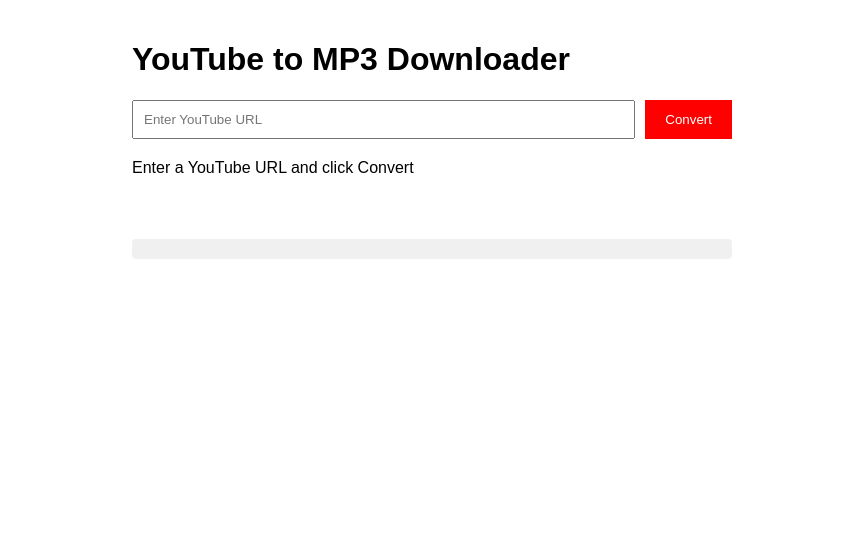
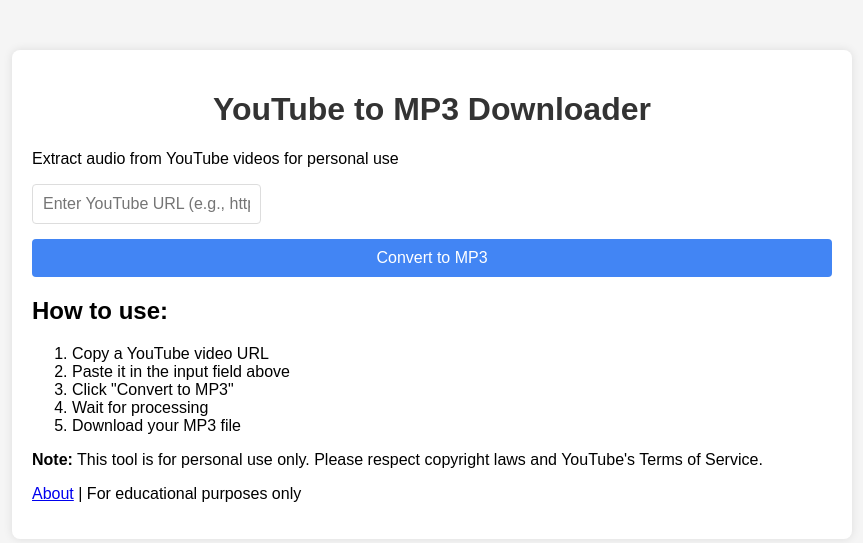
Before and after one commit to khalilkhan78611/youtube-mp3, a Flask app: page / in a window 1280 px wide. Shown: the top 543 px of the page, without its empty margins (208-1071 px from the left). Run offline with Flask 3, Linux system fonts and the light colour scheme.

Commit message:
Update index.html

```diff
--- a/templates/index.html
+++ b/templates/index.html
@@ -4,148 +4,55 @@
     <meta charset="UTF-8">
     <meta name="viewport" content="width=device-width, initial-scale=1.0">
     <title>YouTube to MP3 Downloader</title>
-    <style>
-        body {
-            font-family: Arial, sans-serif;
-            max-width: 600px;
-            margin: 0 auto;
-            padding: 20px;
-        }
-        #download-form {
-            display: flex;
-            gap: 10px;
-            margin-bottom: 20px;
-        }
-        #youtube_url {
-            flex: 1;
-            padding: 10px;
-        }
-        button {
-            padding: 10px 20px;
-            background: #ff0000;
-            color: white;
-            border: none;
-            cursor: pointer;
-        }
-        #status {
-            margin: 20px 0;
-            min-height: 60px;
-        }
-        #download-link {
-            display: none;
-            margin-top: 20px;
-            padding: 10px;
-            background: #4CAF50;
-            color: white;
-            text-decoration: none;
-            border-radius: 4px;
-        }
-        .progress-container {
-            margin: 10px 0;
-            height: 20px;
-            background: #f0f0f0;
-            border-radius: 4px;
-            overflow: hidden;
-        }
-        .progress-bar {
-            height: 100%;
-            background: #4CAF50;
-            width: 0%;
-            transition: width 0.3s;
-        }
-    </style>
+    <link rel="stylesheet" href="{{ url_for('static', filename='style.css') }}">
 </head>
 <body>
-    <h1>YouTube to MP3 Downloader</h1>
-    <form id="download-form">
-        <input type="text" id="youtube_url" placeholder="Enter YouTube URL" required>
-        <button type="submit">Convert</button>
-    </form>
+    <div class="container">
+        <header>
+            <h1>YouTube to MP3 Downloader</h1>
+            <p class="subtitle">Extract audio from YouTube videos for personal use</p>
+        </header>
 
-    <div id="status">Enter a YouTube URL and click Convert</div>
-    <div class="progress-container">
-        <div class="progress-bar" id="progress-bar"></div>
+        <main>
+            <div class="form-container">
+                <form method="POST" action="/">
+                    <div class="input-group">
+                        <input
+                            type="text"
+                            name="youtube_url"
+                            placeholder="Enter YouTube URL (e.g., https://www.youtube.com/watch?v=...)"
+                            required
+                        >
+                    </div>
+                    <button type="submit" class="download-btn">Convert to MP3</button>
+                </form>
+            </div>
+
+            {% if error %}
+            <div class="error-message">
+                {{ error }}
+            </div>
+            {% endif %}
+
+            <div class="instructions">
+                <h2>How to use:</h2>
+                <ol>
+                    <li>Copy a YouTube video URL</li>
+                    <li>Paste it in the input field above</li>
+                    <li>Click "Convert to MP3"</li>
+                    <li>Wait for processing</li>
+                    <li>Download your MP3 file</li>
+                </ol>
+            </div>
+
+            <div class="disclaimer">
+                <p><strong>Note:</strong> This tool is for personal use only. Please respect copyright laws and YouTube's Terms of Service.</p>
+            </div>
+        </main>
+
+        <footer>
+            <p><a href="{{ url_for('about') }}">About</a> | For educational purposes only</p>
+        </footer>
     </div>
-    <a id="download-link" href="#" download>Download MP3</a>
-
-    <script>
-        const form = document.getElementById('download-form');
-        const statusDiv = document.getElementById('status');
-        const progressBar = document.getElementById('progress-bar');
-        const downloadLink = document.getElementById('download-link');
-
-        form.addEventListener('submit', async (e) => {
-            e.preventDefault();
-            const url = document.getElementById('youtube_url').value.trim();
-
-            if (!url) {
-                statusDiv.textContent = 'Please enter a YouTube URL';
-                return;
-            }
-
-            // Reset UI
-            statusDiv.textContent = 'Starting conversion...';
-            progressBar.style.width = '0%';
-            downloadLink.style.display = 'none';
-
-            try {
-                const response = await fetch('/start_download', {
-                    method: 'POST',
-                    headers: { 'Content-Type': 'application/x-www-form-urlencoded' },
-                    body: `youtube_url=${encodeURIComponent(url)}`
-                });
-
-                const data = await response.json();
-
-                if (data.error) {
-                    statusDiv.textContent = `Error: ${data.error}`;
-                    return;
-                }
-
-                pollStatus(data.download_id);
-            } catch (error) {
-                statusDiv.textContent = `Error: ${error.message}`;
-                console.error('Error:', error);
-            }
-        });
-
-        async function pollStatus(downloadId) {
-            try {
-                const response = await fetch(`/check_status/${downloadId}`);
-                const data = await response.json();
-
-                if (data.status === 'completed') {
-                    // Update UI
-                    statusDiv.innerHTML = 'Conversion complete!<br>Click the download button below.';
-                    progressBar.style.width = '100%';
-
-                    // Set up download link
-                    downloadLink.href = `/download/${downloadId}`;
-                    downloadLink.download = data.download_filename || 'download.mp3';
-                    downloadLink.textContent = `Download ${data.title || 'your file'}.mp3`;
-                    downloadLink.style.display = 'inline-block';
-
-                } else if (data.status === 'error') {
-                    statusDiv.textContent = `Error: ${data.message}`;
-                    progressBar.style.width = '0%';
-                } else {
-                    // Update progress
-                    statusDiv.textContent = data.message || 'Processing...';
-
-                    // Extract progress percentage if available
-                    const percentMatch = data.message?.match(/(\d+)%/);
-                    if (percentMatch) {
-                        progressBar.style.width = percentMatch[0];
-                    }
-
-                    // Continue polling
-                    setTimeout(() => pollStatus(downloadId), 1000);
-                }
-            } catch (error) {
-                statusDiv.textContent = 'Error checking status';
-                console.error('Error:', error);
-            }
-        }
-    </script>
 </body>
 </html>
```
